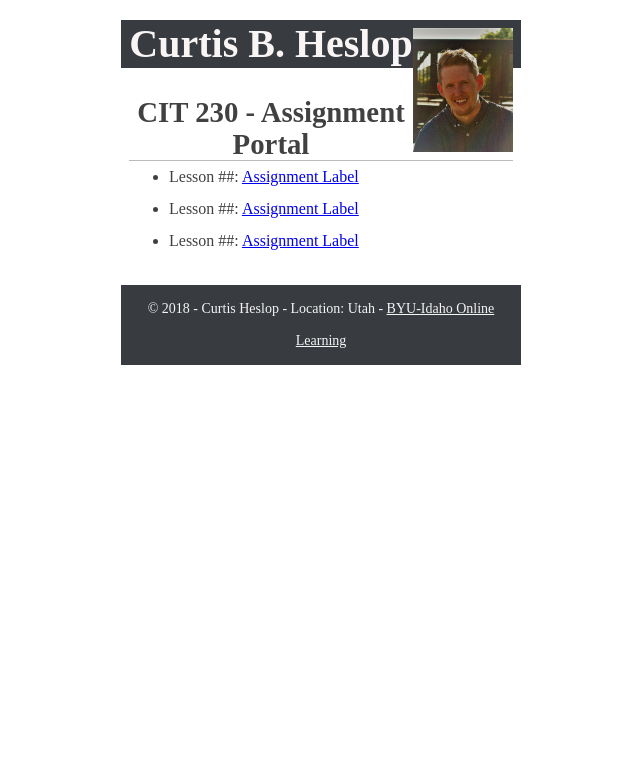
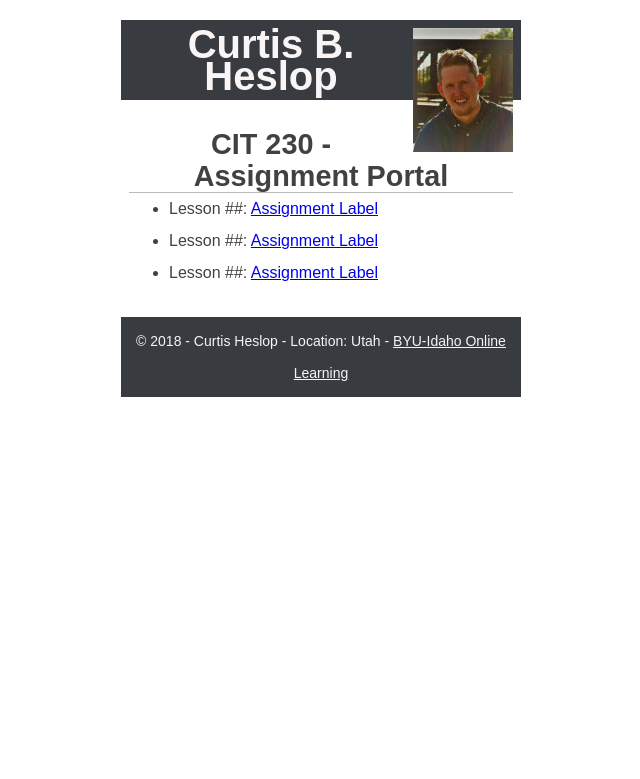
Before and after one commit to CBHeslop/CBHeslop.github.io, a PHP site: page / in a window 1280 px wide. Shown: the top 779 px of the page, without its empty margins (319-959 px from the left). Run offline with PHP 8.4, Linux system fonts and the light colour scheme.

Commit message:
font change

```diff
--- a/css/main.css
+++ b/css/main.css
@@ -7,7 +7,7 @@
 body {
     font-size: 16px;
     line-height: 32px;
-    font-family: /*sans-serif*/;
+    font-family: sans-serif;
     color: #414141;
 }
 
```
